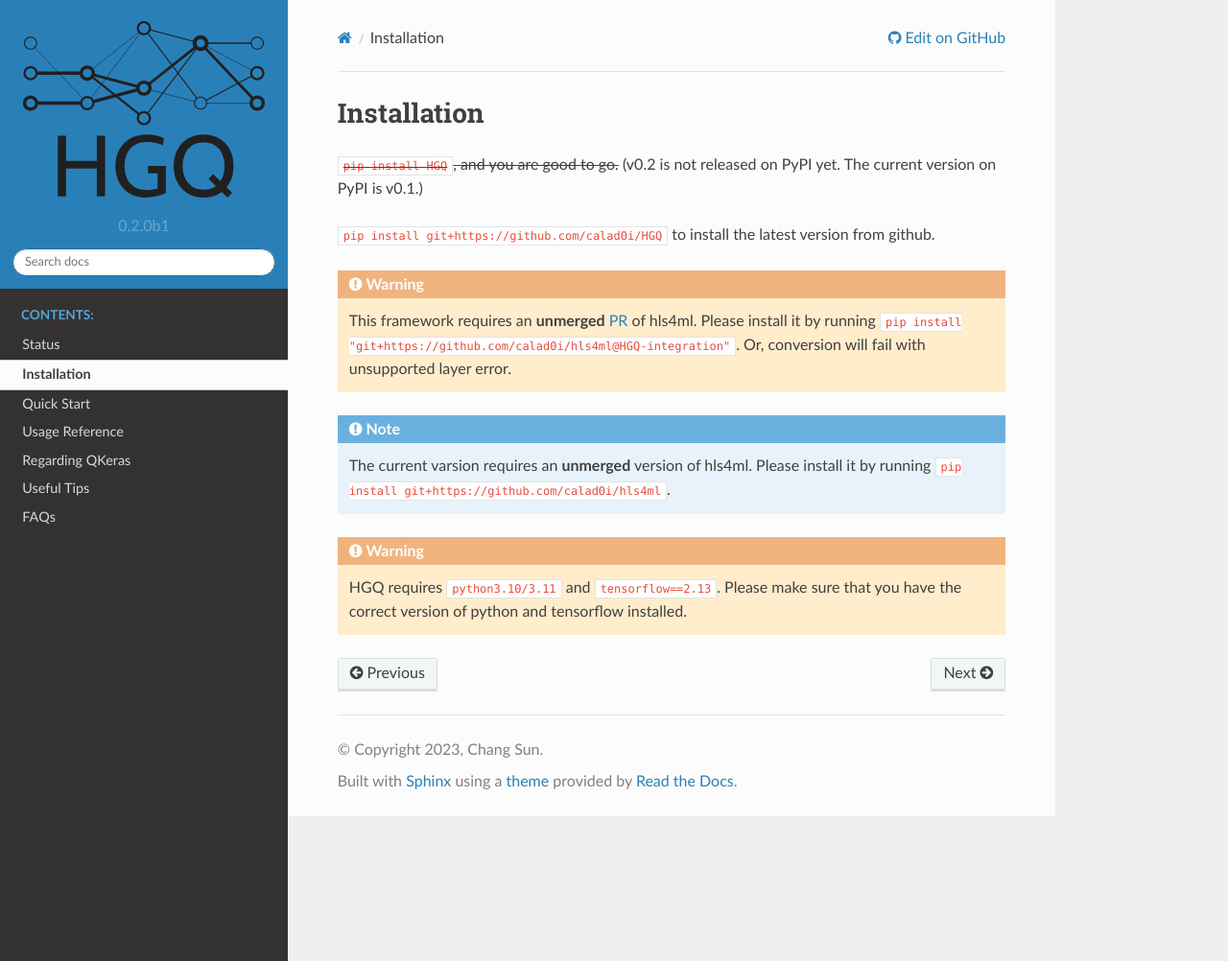
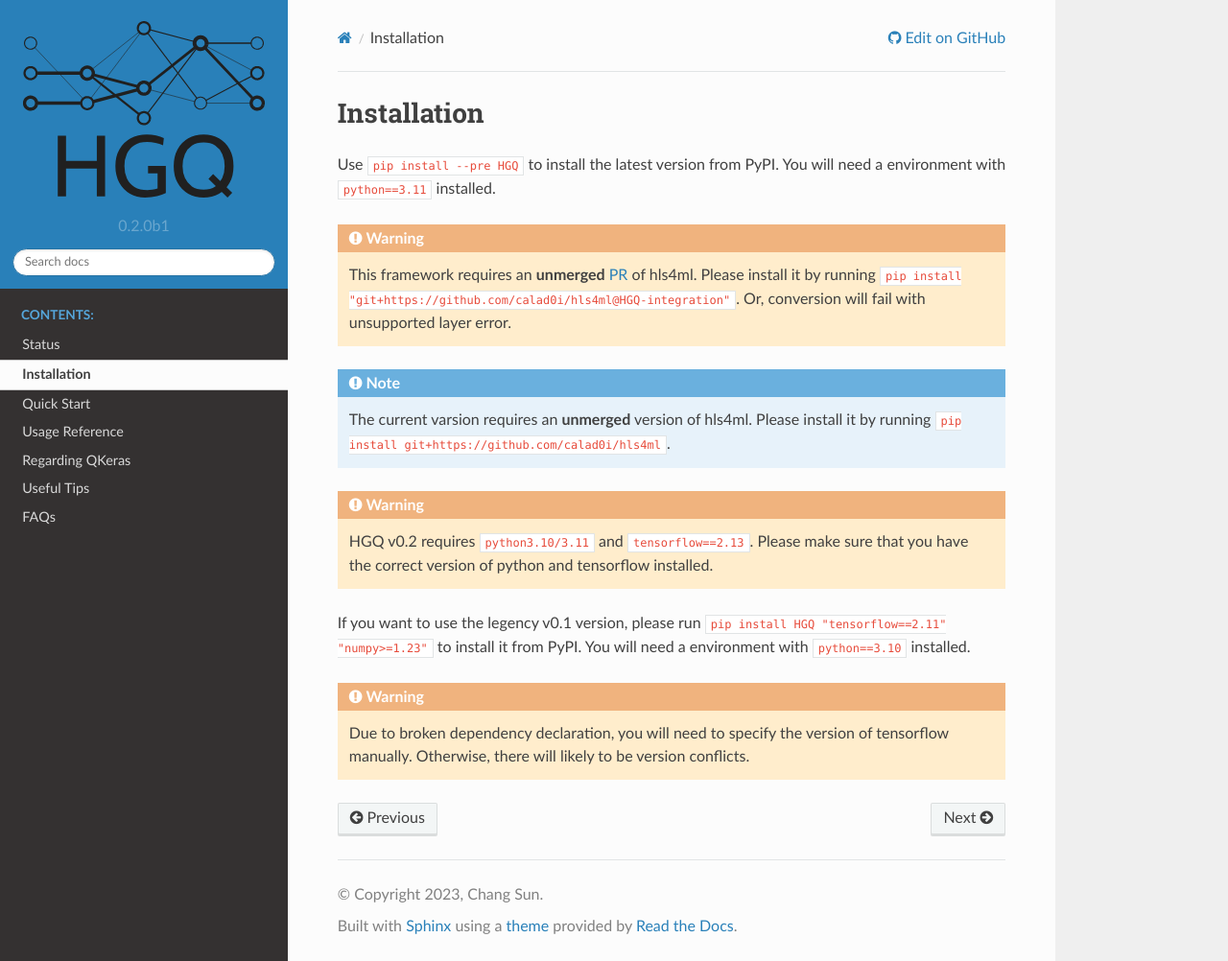
Before and after one commit to calad0i/HGQ, a Sphinx documentation site: the page built from docs/install.md, in a window 1280 px wide and 1002 px high. Shown: the whole window at 96% size. Built offline with Sphinx 7.4.7 and the Read the Docs theme 2.0.0, drawn with Linux system fonts in a browser that asks for light colours; pages that are not in the unit, such as notebooks, are missing from menus; the version number is read from the project's files by our own code.

Commit message:
update install inst

````diff
--- a/docs/install.md
+++ b/docs/install.md
@@ -1,8 +1,6 @@
 # Installation
 
-~~`pip install HGQ`, and you are good to go.~~ (v0.2 is not released on PyPI yet. The current version on PyPI is v0.1.)
-
-`pip install git+https://github.com/calad0i/HGQ` to install the latest version from github.
+Use `pip install --pre HGQ` to install the latest version from PyPI. You will need a environment with `python==3.11` installed.
 
 ```{warning}
 This framework requires an **unmerged** [PR](https://github.com/fastmachinelearning/hls4ml/pull/914) of hls4ml. Please install it by running `pip install "git+https://github.com/calad0i/hls4ml@HGQ-integration"`. Or, conversion will fail with unsupported layer error.
@@ -13,5 +11,11 @@
 ```
 
 ```{warning}
-HGQ requires `python3.10/3.11` and `tensorflow==2.13`. Please make sure that you have the correct version of python and tensorflow installed.
+HGQ v0.2 requires `python3.10/3.11` and `tensorflow==2.13`. Please make sure that you have the correct version of python and tensorflow installed.
 ```
+
+If you want to use the legency v0.1 version, please run `pip install HGQ "tensorflow==2.11" "numpy>=1.23"` to install it from PyPI. You will need a environment with `python==3.10` installed.
+
+```{warning}
+Due to broken dependency declaration, you will need to specify the version of tensorflow manually. Otherwise, there will likely to be version conflicts.
+```
````
